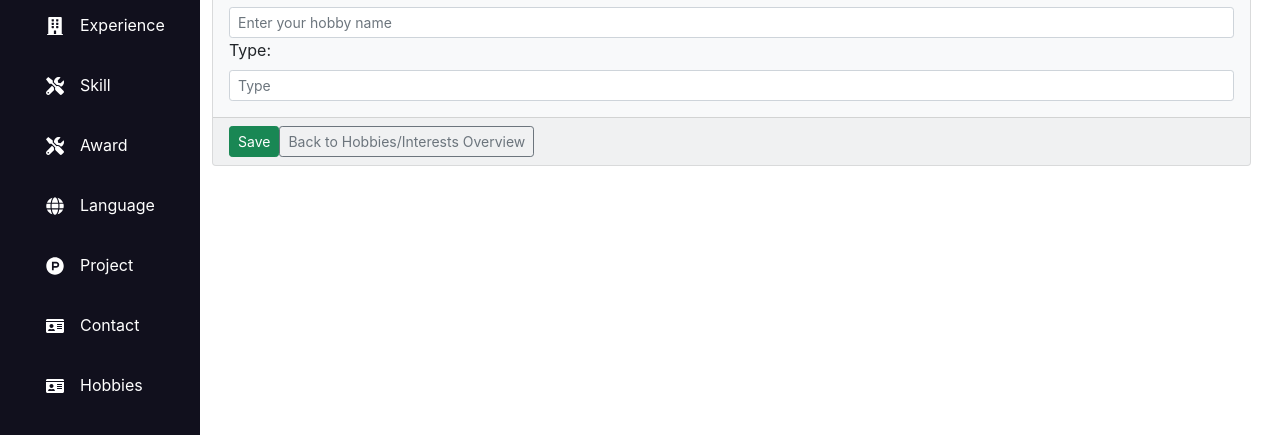
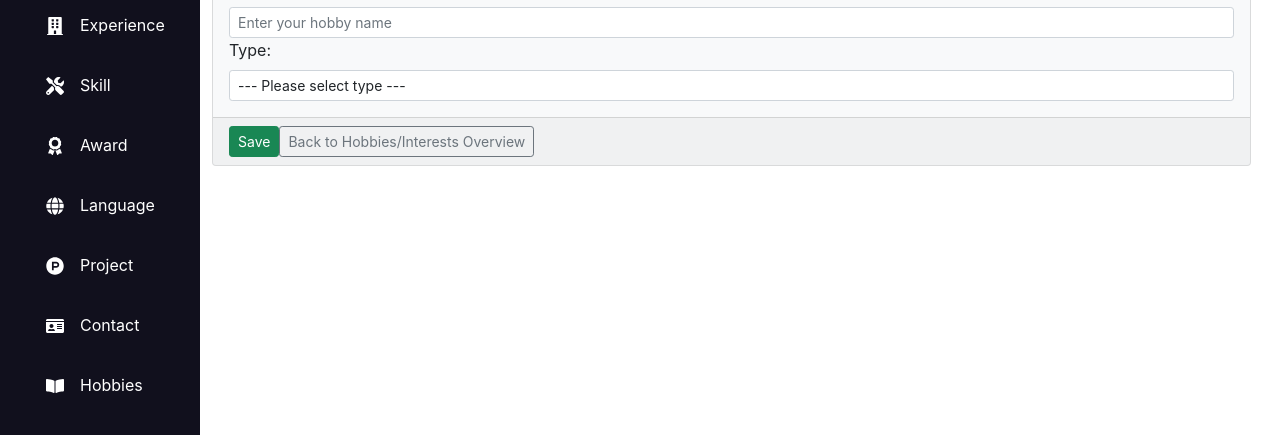
Before and after one commit to dinhvinhloc/mern_project_client, a React (Create React App) app: page /hobby/edit/1 in a window 1280 px wide. Shown: the part 235-670 px from the top of the page. Built offline with nearby package versions, Linux system fonts and the light colour scheme.

Commit message:
hobbies and icons

```diff
--- a/src/components/layouts/MainContainer.js
+++ b/src/components/layouts/MainContainer.js
@@ -44,7 +44,9 @@ import BuildResume from '../pages/BuildResume/BuildResume'
 import LoggedInRoute from './LoggedInRoute';
 import {
   FaInfo, FaUniversity, FaBuilding, FaTools,
-  FaGlobe, FaProductHunt, FaIdCard, FaHome
+  FaGlobe, FaProductHunt, FaIdCard, FaHome,
+  FaAward, FaBookOpen
+
 } from 'react-icons/fa';
 import {GiPuzzle} from 'react-icons/gi';
 import 'boxicons'
@@ -75,7 +77,7 @@ function MainContainer() {
                   <NavLink to='/skill' className='nav-link'><i><FaTools /></i>Skill</NavLink>
                 </li>
                 <li>
-                  <NavLink to='/award' className='nav-link'><i><FaTools /></i>Award</NavLink>
+                  <NavLink to='/award' className='nav-link'><i><FaAward /></i>Award</NavLink>
                 </li>
                 <li>
                   <NavLink to='/language' className='nav-link'><i><FaGlobe /></i>Language</NavLink>
@@ -87,7 +89,7 @@ function MainContainer() {
                   <NavLink to='/contact' className='nav-link'><i><FaIdCard /></i>Contact</NavLink>
                 </li>
                 <li>
-                  <NavLink to='/hobby' className='nav-link'><i><FaIdCard /></i>Hobbies</NavLink>
+                  <NavLink to='/hobby' className='nav-link'><i><FaBookOpen /></i>Hobbies</NavLink>
                 </li>
                 <li>
                   <NavLink to='/build-resume' className='nav-link'><i><GiPuzzle /></i>Build Resume</NavLink>
--- a/src/components/pages/Award/AddAward.js
+++ b/src/components/pages/Award/AddAward.js
@@ -33,7 +33,6 @@ const AddAward = () => {
                   <Form.Control
                   size='sm' type='text' name='title'
                   placeholder='Enter your award title'
-                  value={title}
                   onChange={handleChangeTitle} />
                 </Col>
                 <Col>
@@ -41,7 +40,6 @@ const AddAward = () => {
                   <Form.Control
                   size='sm' type='text' name='date'
                   placeholder='MM/YEAR'
-                  value={date}
                   onChange={handleChangeDate} />
                 </Col>
               </Form.Row>
--- a/src/components/pages/Contact/AddContact.js
+++ b/src/components/pages/Contact/AddContact.js
@@ -35,7 +35,6 @@ const AddContact = () => {
                   <Form.Control
                   size='sm' type='email' name='email'
                   placeholder='Enter your email'
-                  value={email}
                   onChange={handleChangeEmail} />
                 </Col>
                 <Col>
@@ -43,7 +42,6 @@ const AddContact = () => {
                   <Form.Control
                   size='sm' type='text' name='phone'
                   placeholder='Enter your phone'
-                  value={phone}
                   onChange={handleChangePhone} />
                 </Col>
               </Form.Row>
--- a/src/components/pages/Hobby/AddHobby.js
+++ b/src/components/pages/Hobby/AddHobby.js
@@ -4,6 +4,7 @@ import { useState } from 'react';
 import { Button, Card, Form, Col, Alert } from 'react-bootstrap';
 
 const AddHobby = () => {
+  const [typeList, setTypeList] = useState(['Hobby', 'Interest']);
   const [hobbyName, setHobbyName] = useState('');
   const [type, setType] = useState('');
 
@@ -34,16 +35,23 @@ const AddHobby = () => {
                   <Form.Control
                   size='sm' type='text' name='hobbyName'
                   placeholder='Enter your hobby name'
-                  value={hobbyName}
                   onChange={handleChangeHobbyName} />
                 </Col>
                 <Col>
                   <Form.Label>Type:</Form.Label>
                   <Form.Control
-                  size='sm' type='text' name='type'
-                  placeholder='Type'
-                  value={type}
-                  onChange={handleChangeType} />
+                    as='select'
+                    size='sm' name='type'
+                    value={type}
+                    onChange={handleChangeType} >
+                      <option value='' key='-1'>--- Please select type ---</option>
+                      {
+                        typeList.map((value, index) => (
+                          <option value={value} key={index}>{value}</option>
+                        ))
+                      }
+
+                  </Form.Control>
                 </Col>
               </Form.Row>
             </Form.Group>
--- a/src/components/pages/Hobby/EditHobby.js
+++ b/src/components/pages/Hobby/EditHobby.js
@@ -5,6 +5,7 @@ import { Button, Card, Form, Col, Alert } from 'react-bootstrap';
 
 
 const EditHobby = () => {
+  const [typeList, setTypeList] = useState(['Hobby', 'Interest']);
   const [hobbyName, setHobbyName] = useState('');
   const [type, setType] = useState('');
 
@@ -22,8 +23,8 @@ const EditHobby = () => {
 
   return <div>
     <Card
-          bg='light'
-          text='dark'
+        bg='light'
+        text='dark'
       >
         <Card.Header>Edit Hobbies or Interests</Card.Header>
         <Card.Body>
@@ -41,10 +42,18 @@ const EditHobby = () => {
                 <Col>
                   <Form.Label>Type:</Form.Label>
                   <Form.Control
-                    size='sm' type='text' name='type'
-                    placeholder='Type'
+                    as='select'
+                    size='sm' name='type'
                     value={type}
-                    onChange={handleChangeType} />
+                    onChange={handleChangeType} >
+                      <option value='' key='-1'>--- Please select type ---</option>
+                      {
+                        typeList.map((value, index) => (
+                          <option value={value} key={index}>{value}</option>
+                        ))
+                      }
+
+                  </Form.Control>
                 </Col>
               </Form.Row>
             </Form.Group>
```
